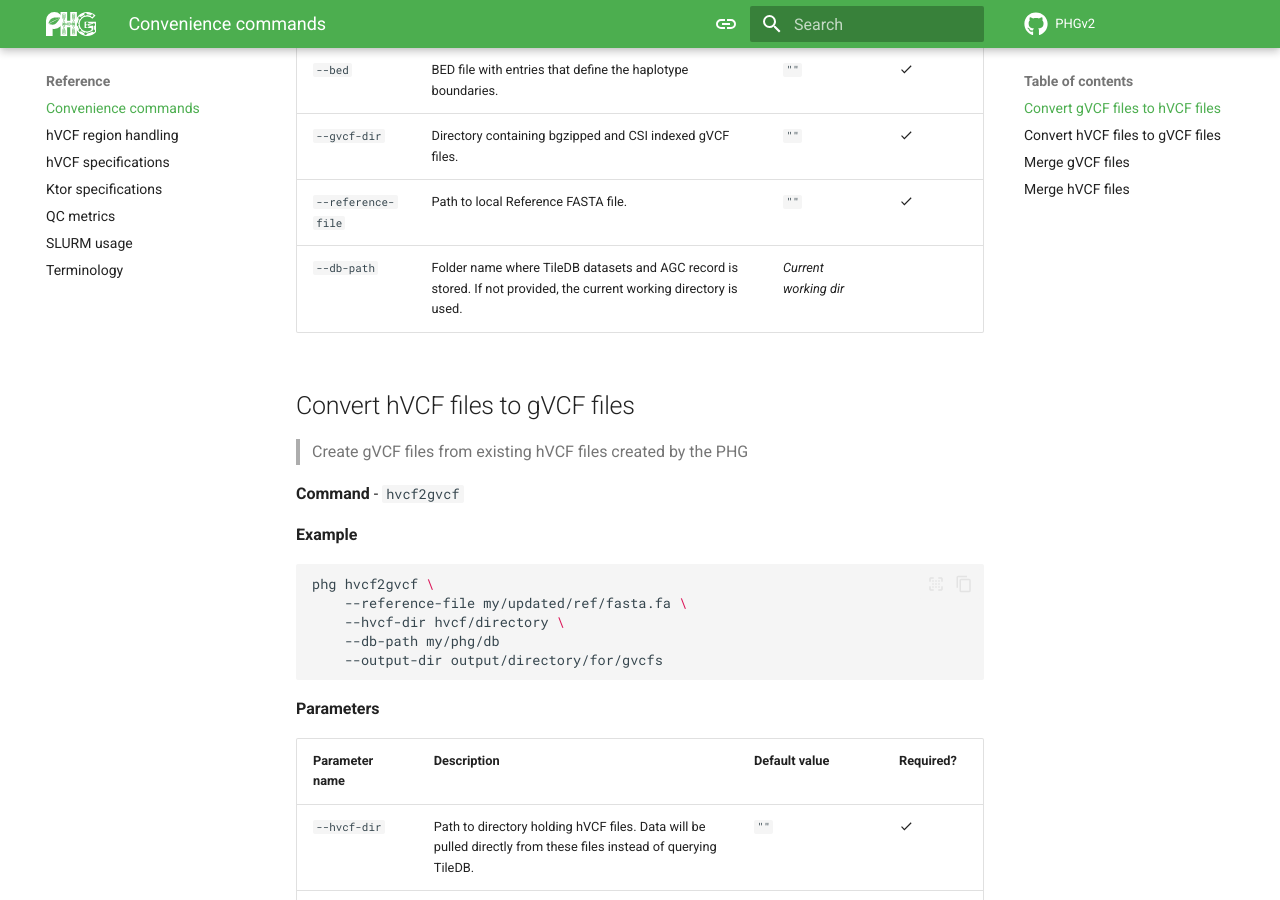
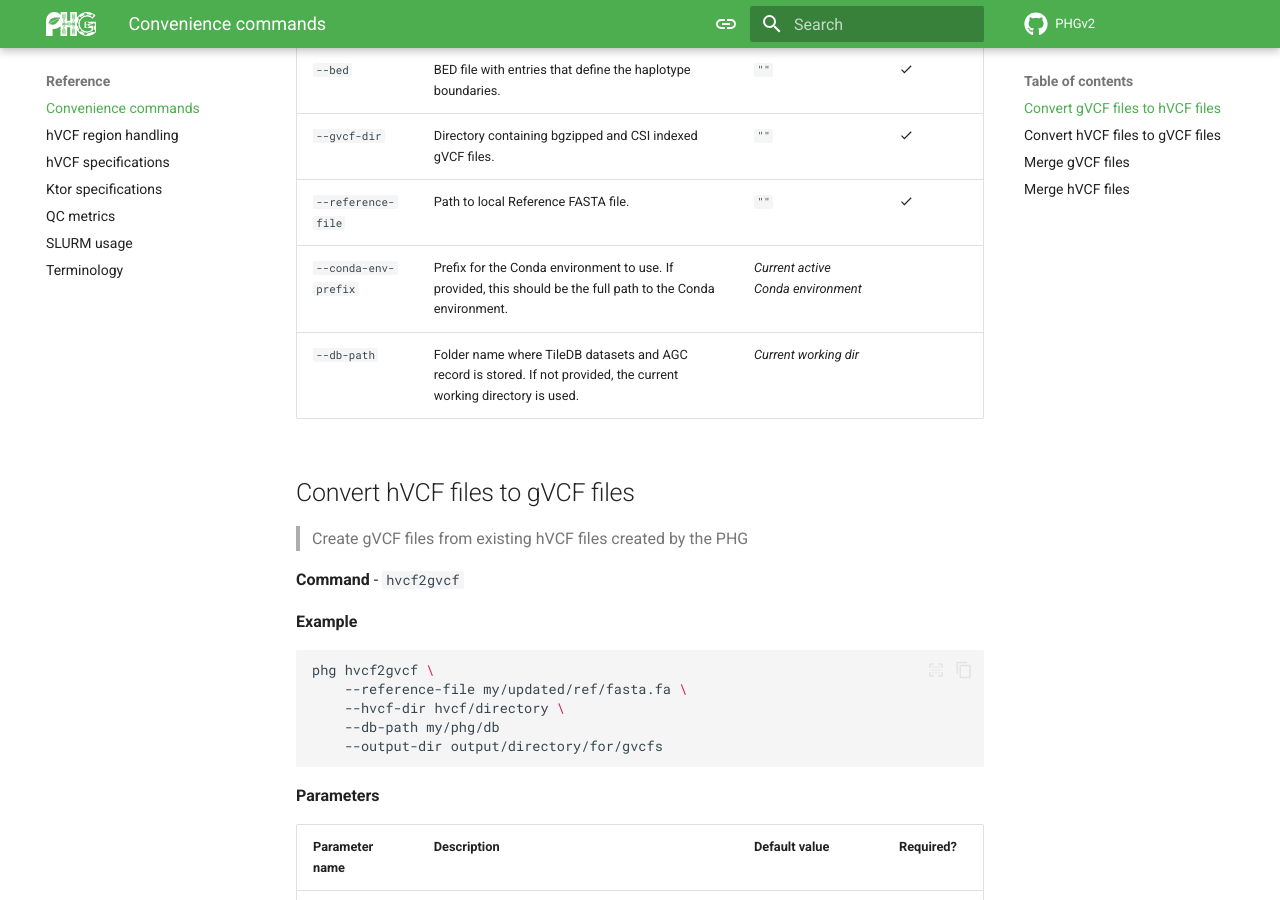
Before and after one commit to maize-genetics/phg_v2, an MkDocs documentation site: the page built from docs/convenience_commands.md, in a window 1280 px wide and 900 px high, scrolled down 738 px. Built offline with MkDocs 1.6.1 and Material for MkDocs 9.7.7, drawn with Linux system fonts in a browser that asks for light colours; comment, search, counter and statistics services are not loaded.

Commit message:
Add conda parameter

```diff
--- a/docs/convenience_commands.md
+++ b/docs/convenience_commands.md
@@ -25,12 +25,13 @@ phg gvcf2hvcf \
 
 **Parameters**
 
-| Parameter name     | Description                                                                                                         | Default value         | Required?        |
-|--------------------|---------------------------------------------------------------------------------------------------------------------|-----------------------|------------------|
-| `--bed`            | BED file with entries that define the haplotype boundaries.                                                         | `""`                  | :material-check: |
-| `--gvcf-dir`       | Directory containing bgzipped and CSI indexed gVCF files.                                                           | `""`                  | :material-check: |
-| `--reference-file` | Path to local Reference FASTA file.                                                                                 | `""`                  | :material-check: |
-| `--db-path`        | Folder name where TileDB datasets and AGC record is stored. If not provided, the current working directory is used. | _Current working dir_ |                  |
+| Parameter name       | Description                                                                                                         | Default value                      | Required?        |
+|----------------------|---------------------------------------------------------------------------------------------------------------------|------------------------------------|------------------|
+| `--bed`              | BED file with entries that define the haplotype boundaries.                                                         | `""`                               | :material-check: |
+| `--gvcf-dir`         | Directory containing bgzipped and CSI indexed gVCF files.                                                           | `""`                               | :material-check: |
+| `--reference-file`   | Path to local Reference FASTA file.                                                                                 | `""`                               | :material-check: |
+| `--conda-env-prefix` | Prefix for the Conda environment to use. If provided, this should be the full path to the Conda environment.        | _Current active Conda environment_ |                  |
+| `--db-path`          | Folder name where TileDB datasets and AGC record is stored. If not provided, the current working directory is used. | _Current working dir_              |                  |
 
 
 ## Convert hVCF files to gVCF files
```
